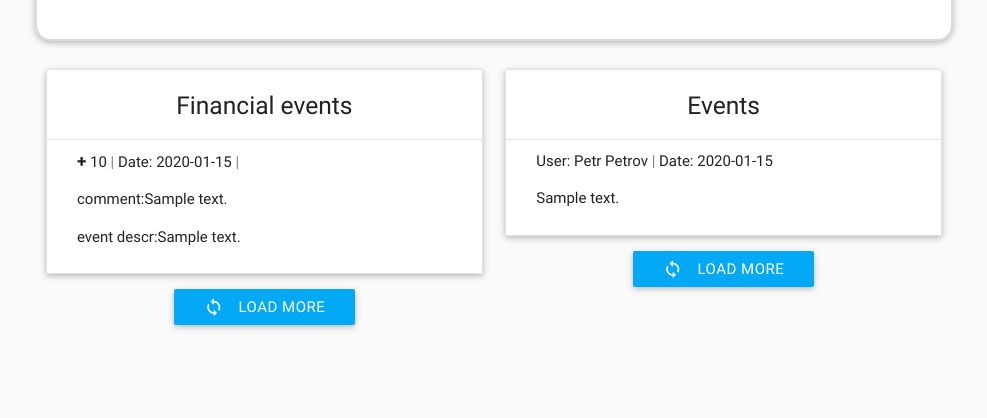
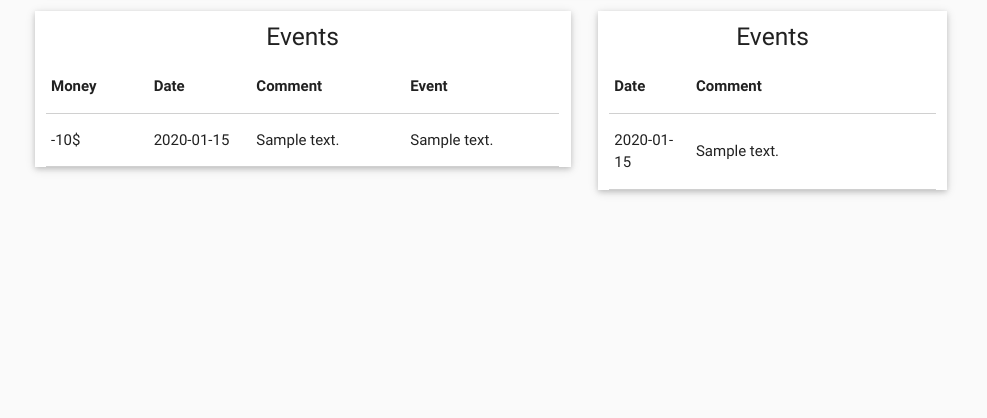
Before and after one commit to Innodogs/Innodogs, a Flask app: template app/dogs/templates/dogs/page.html in a window 1280 px wide. Shown: the part 382-800 px from the top of the page, without its empty margins (146-1133 px from the left). Run offline with Flask 2, Linux system fonts and the light colour scheme; the template is opened without the code that fills it: most values are stand-ins (such as "Sample title", 1, 10 or a date in 2020); some libraries are stand-ins or nearby versions.

Commit message:
Removed unnecessary information from dog's page

```diff
--- a/app/dogs/templates/dogs/page.html
+++ b/app/dogs/templates/dogs/page.html
@@ -11,59 +11,48 @@
          style="padding: 20px;    background: white;     border-radius: 16px;    border: 2px solid gainsboro;">
         <div class="col s12">
             <div class="row">
-                <div class="input-field col s4">
-                    <img class="materialboxed" data-caption="A picture of some deer and tons of trees" width="100%"
-                         height="250"
+                <div class="input-field col s3">
+                    <img class="materialboxed" width="100%"
+                         height="200"
                          src="http://th01.deviantart.net/fs70/PRE/i/2013/126/1/e/nature_portrait_by_pw_fotografie-d63tx0n.jpg">
 
                 </div>
-                <div class="col s8">
-
-                    <div class="col s8">
+                <div class="col s9">
+                    <div class="row">
+                        <div class="col s6">
                             <label>Name</label>
                             <div style="   margin-top: 16px; margin-bottom: 15px;   border-bottom: 1px solid gainsboro;">{{ dog.name }}</div>
-
                         </div>
-                    <div class="col s4">
-                        <label>Date of add</label>
-                        <div style="   margin-top: 16px; margin-bottom: 15px;   border-bottom: 1px solid gainsboro;">
-                            10.11.12
+                        <div class=" col s3">
+                            <label>Sex</label>
+                            <div style="    margin-top: 16px;    border-bottom: 1px solid gainsboro;">{{ dog.sex }}</div>
+                        </div>
+                        <div class=" col s3">
+                            <label>Is adopted</label>
+                            <div style="    margin-top: 16px;    border-bottom: 1px solid gainsboro;">
+                                {% if dog.is_adopted %}
+                                    Yes
+                                {% else %}
+                                    No
+                                {% endif %}
+                            </div>
                         </div>
 
                     </div>
-
-
                     <div class="row">
-                        <div class="col s4">
-                            <label>Age</label>
-                            <div style="   margin-top: 16px;    border-bottom: 1px solid gainsboro;">10
-                            </div>
-                        </div>
-                        <div class="col s4">
-                            <label>Chip number</label>
-                            <div style="   margin-top: 16px;    border-bottom: 1px solid gainsboro;">123123
-                            </div>
-                        </div>
                         <div class=" col s4">
-                            <label>Sex</label><br>
-                            <div style="    margin-top: 16px;    border-bottom: 1px solid gainsboro;">{{ dog.sex }}</div>
-                        </div>
-                    </div>
-                    <div class="row">
-
-                        <div class=" col s6">
                             <label>Location</label>
                             <div style="   margin-top: 16px;    border-bottom: 1px solid gainsboro;">{{ dog.location.name if dog and dog.location }}
                             </div>
-
                         </div>
-                        <div class="col s6">
+                        <div class="col s8">
                             <label>Commentary</label>
                             <div style="   margin-top: 16px;    border-bottom: 1px solid gainsboro;">
                                 {{ dog.description }}
                             </div>
+                        </div>
 
-                        </div>
+
                     </div>
 
                 </div>
@@ -75,65 +64,96 @@
 
     </div>
     <div class="row">
-        <div class="col s6">
+        <div class="col s7 z-depth-1 white">
+            <center>
+                <h5>Events</h5>
                 {% if current_user.is_volunteer %}
                     <a href="{{ url_for('events.new_financial_event') }}">new</a>
                 {% endif %}
-            <ul class="collection with-header z-depth-1">
-                <li class="collection-header" style="text-align: center"><h5>Financial events</h5></li>
+            </center>
+            <table class="bordered">
+                <thead>
+                <tr>
+                    <th data-field="amount" width="20%">Money</th>
+                    <th data-field="date" width="20%">Date</th>
+                    <th data-field="comment">Comment</th>
+                    <th data-field="event">Event</th>
+                    {% if current_user.is_volunteer %}
+                        <th data-field="edit"><i class="material-icons">mode_edit</i></th>
+                        <th data-field="delite"><i class="material-icons">highlight_off</i></th>
+                    {% endif %}
+                </tr>
+                </thead>
+
+                <tbody>
                 {% for event in dog.financial_event_list %}
-                    <li class="plus collection-item ">
-                        <div>
-                            <span style="    font-weight: bold; font-size: 17px;">+</span>
-                            {{ event.expenditure.amount }} <span style="color: gray;"> |</span>
-                            <span>Date: {{ event.datetime.date() if event}}</span>
-                            <span style="color: gray;"> |</span>
+                    <tr>
+                        <td>-{{ event.expenditure.amount }}$</td>
+                        <td> {{ event.datetime.date() if event }}</td>
+                        <td>{{ event.expenditure.comment }}</td>
+                        <td>{{ event.description }}</td>
                         {% if current_user.is_volunteer %}
-                                <a href="{{ url_for('events.delete_financial_event', event_id=event.id) }}" class="secondary-content"><i class="material-icons">highlight_off</i></a>
+                            <td>
+                                <a href="{{ url_for('events.edit_financial_event', event_id=event.id) }}">
+                                    <i class="material-icons">mode_edit</i>
+                                </a>
+                            </td>
+                            <td>
+                                <a href="{{ url_for('events.delete_financial_event', event_id=event.id) }}"
+                                   class="secondary-content"><i class="material-icons">highlight_off</i>
+                                </a>
+                            </td>
                             {#todo: make this ajax "delete" request#}
                         {% endif %}
-                            <p>comment:{{ event.expenditure.comment }}</p>
-                            <p>event descr:{{ event.description }}</p>
-                            {% if current_user.is_volunteer %}
-                                <a href="{{ url_for('events.edit_financial_event', event_id=event.id) }}">edit</a>
-                            {% endif %}
+
+                    </tr>
+                {% endfor %}
+                </tbody>
+            </table>
+
         </div>
-                    </li>
-                {% endfor %}
-            </ul>
-            <div style="text-align: center">
-                <a class="waves-effect waves-light light-blue btn"><i class="material-icons left">loop</i>Load
-                    more</a>
-            </div>
-        </div>
-        <div class="col s6">
+        <div class="col s5 z-depth-1 white" style="width: 38%;  margin-left: 3%;">
+            <center>
+                <h5>Events</h5>
                 {% if current_user.is_volunteer %}
                     <a href="{{ url_for('events.new_event') }}">new</a>
                 {% endif %}
-            <ul class="collection with-header z-depth-1">
-                <li class="collection-header" style="text-align: center"><h5>Events</h5></li>
+            </center>
+            <table class="bordered">
+                <thead>
+                <tr>
+                    <th data-field="date" width="25%">Date</th>
+                    <th data-field="comment">Comment</th>
+                    {% if current_user.is_volunteer %}
+                        <th data-field="edit"><i class="material-icons">mode_edit</i></th>
+                        <th data-field="delite"><i class="material-icons">highlight_off</i></th>
+                    {% endif %}
+                </tr>
+                </thead>
+
+                <tbody>
                 {% for event in dog.event_list %}
-                    <li class="plus collection-item ">
-                        <div>
-                            <span>User: Petr Petrov</span>
-                            <span style="color: gray;"> |</span>
-                            <span>Date: {{ event.datetime.date() if event }}</span>
+                    <tr>
+                        <td> {{ event.datetime.date() if event }}</td>
+                        <td>{{ event.description }}</td>
                         {% if current_user.is_volunteer %}
-                                <a href="{{ url_for('events.delete_financial_event', event_id=event.id) }}" class="secondary-content"><i class="material-icons">highlight_off</i></a>
+                            <td>
+                                <a href="{{ url_for('events.edit_event', event_id=event.id) }}">
+                                    <i class="material-icons">mode_edit</i>
+                                </a>
+                            </td>
+                            <td>
+                                <a href="{{ url_for('events.delete_financial_event', event_id=event.id) }}"
+                                   class="secondary-content"><i class="material-icons">highlight_off</i>
+                                </a>
+                            </td>
                             {#todo: make this ajax "delete" request#}
                         {% endif %}
-                            <p>{{ event.description }}</p>
-                            {% if current_user.is_volunteer %}
-                                <a href="{{ url_for('events.edit_event', event_id=event.id) }}">edit</a>
-                            {% endif %}
-                        </div>
-                    </li>
+
+                    </tr>
                 {% endfor %}
-            </ul>
-            <div style="text-align: center">
-                <a class="waves-effect waves-light light-blue btn"><i class="material-icons left">loop</i>Load
-                    more</a>
-            </div>
+                </tbody>
+            </table>
         </div>
     </div>
 
```
Lines whose indentation alone changed are shown as unchanged.
